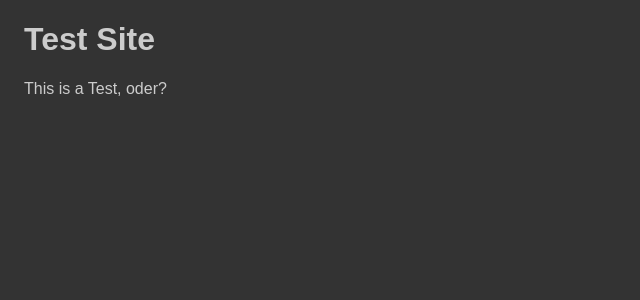
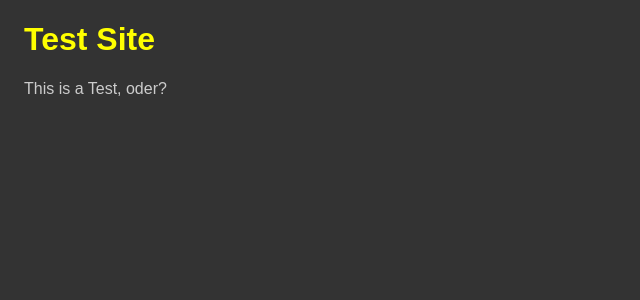
Before and after one commit to Scientific-Research/reactBasicProject1, a React (Vite) app: page / in a window 1280 px wide. Shown: the top 300 px of the page, without its empty margins (0-640 px from the left). Built offline with nearby package versions, Linux system fonts and the light colour scheme.

Commit message:
sass added

```diff
--- a/package.json
+++ b/package.json
@@ -10,7 +10,8 @@
   },
   "dependencies": {
     "react": "^18.2.0",
-    "react-dom": "^18.2.0"
+    "react-dom": "^18.2.0",
+    "sass": "^1.55.0"
   },
   "devDependencies": {
     "@types/react": "^18.0.17",
--- a/src/App.jsx
+++ b/src/App.jsx
@@ -1,4 +1,4 @@
-import './App.css'
+import './App.scss'
 
 function App() {
   return (
--- a/src/App.css
+++ b/src/App.scss
@@ -3,4 +3,8 @@ body {
   color: #ccc;
   font-family: sans-serif;
   padding: 0 1rem;
+
+  h1 {
+    color: yellow;
+  }
 }
```
Also changed, not shown: 1 other file (tests, documents, lock files or other folders).
